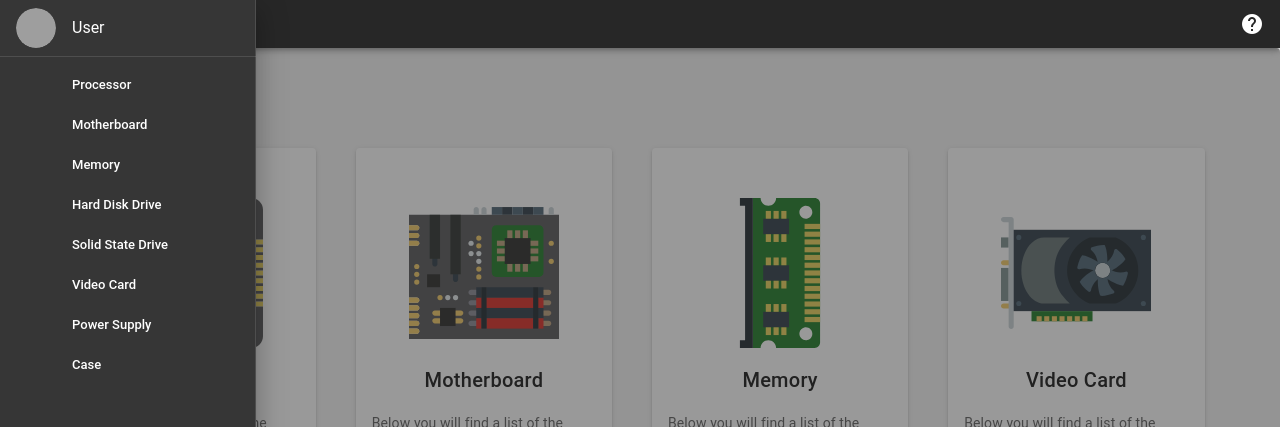
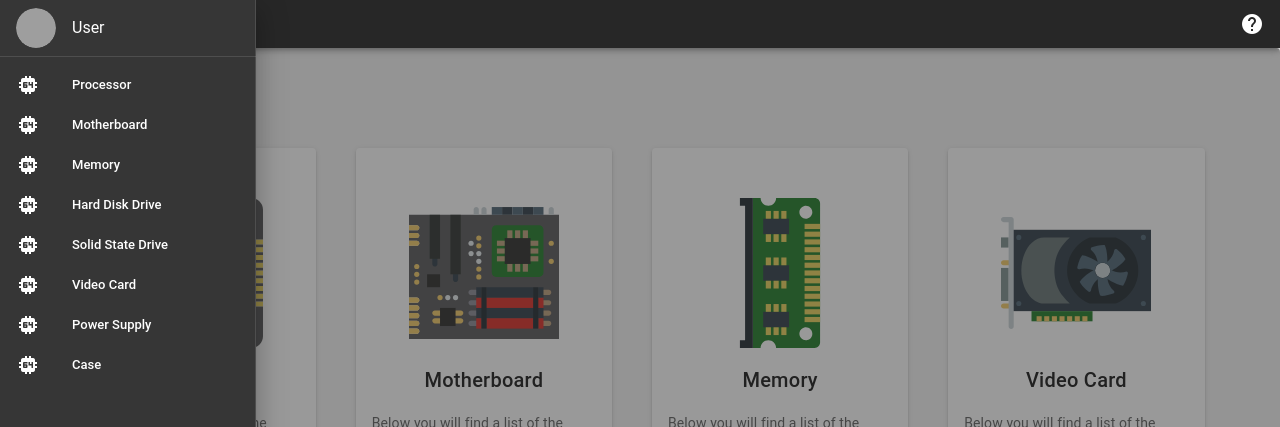
Before and after one commit to ngqphuc2011/comparts, a Vue app in the folder comparts-fe/: page / in a window 1280 px wide. Both pictures are taken after a click on the button 28 px from the left and 24 px from the top of the page. Shown: the top 427 px of the page. Built offline with nearby package versions, Linux system fonts and the light colour scheme; grey boxes are pictures that could not be loaded.

Commit message:
Add css for active menu item

```diff
--- a/comparts-fe/src/components/Homepage.vue
+++ b/comparts-fe/src/components/Homepage.vue
@@ -50,14 +50,17 @@
           <v-divider></v-divider>
           <v-list dense>
             <v-list-item
-              class="homepage__navdrawer__item--active"
+              :class="{
+                'homepage__navdrawer__item--active':
+                  $router.currentRoute.path === '/' + item.value,
+              }"
               v-for="item in menuItems"
               :key="item.title"
               @click="onClickItemTitle(item.value)"
               link
             >
               <v-list-item-icon>
-                <v-icon></v-icon>
+                <v-icon>{{ item.icon }}</v-icon>
               </v-list-item-icon>
 
               <v-list-item-content>
@@ -98,8 +101,8 @@
             text
             rounded
             class="my-2"
-            >{{ item.title }}</v-btn
-          >
+            >{{ item.title }}
+          </v-btn>
         </v-row>
       </v-footer>
     </v-app>
@@ -173,7 +176,8 @@ export default {
   position: fixed;
   top: 48px;
 }
-.homepage__navdrawer__item {
+.homepage__navdrawer__item--active {
+  background-color: grey;
 }
 .homepage__navbar {
   position: sticky;
```
